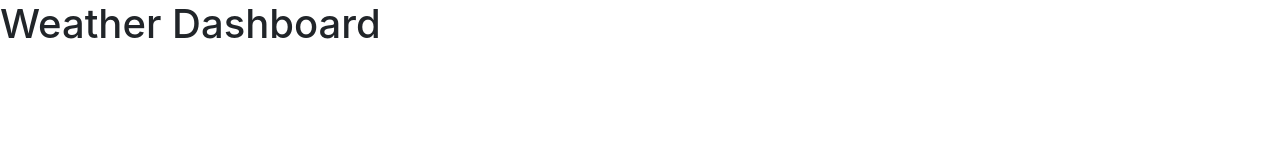
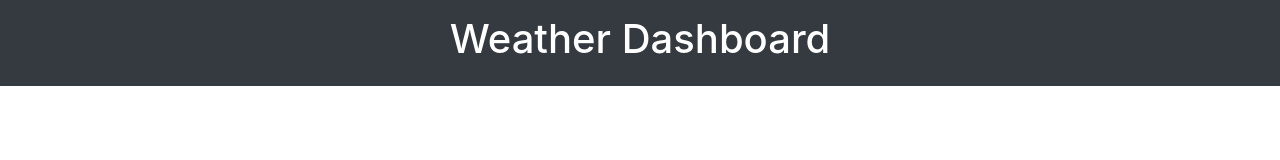
Before and after one commit to mdurst365/weather_dashboard, a plain HTML site: page index.html in a window 1280 px wide. Drawn offline with nearby package versions, Linux system fonts and the light colour scheme.

Commit message:
styled header css

```diff
--- a/Assets/style.css
+++ b/Assets/style.css
@@ -1,2 +1,10 @@
 @charset "utf-8";
 /* CSS Document */
+
+header{
+    padding:15px;
+    color: white;
+    position:fixed;
+    top:0;
+    width:100%;
+}
--- a/index.html
+++ b/index.html
@@ -13,7 +13,7 @@
 
 <body>
 	<!-- Header goes here -->
-	<header>
+	<header class="text-center bg-dark">
 		<h1>Weather Dashboard</h1>
 	</header>
 	<!-- City Search goes here -->
```
